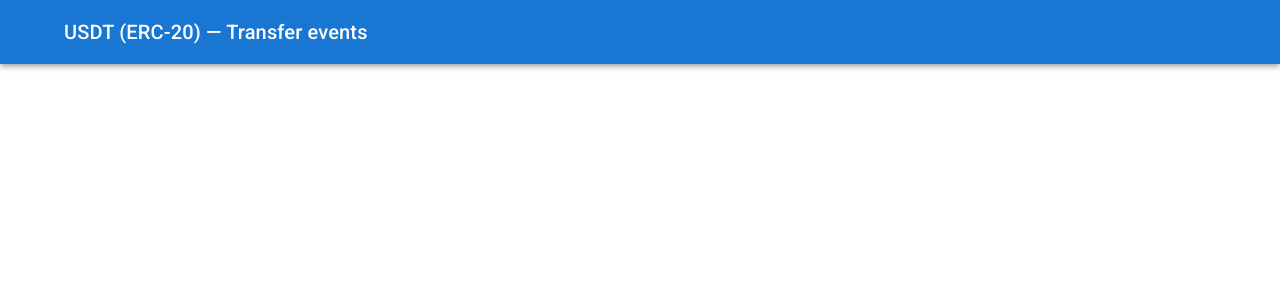
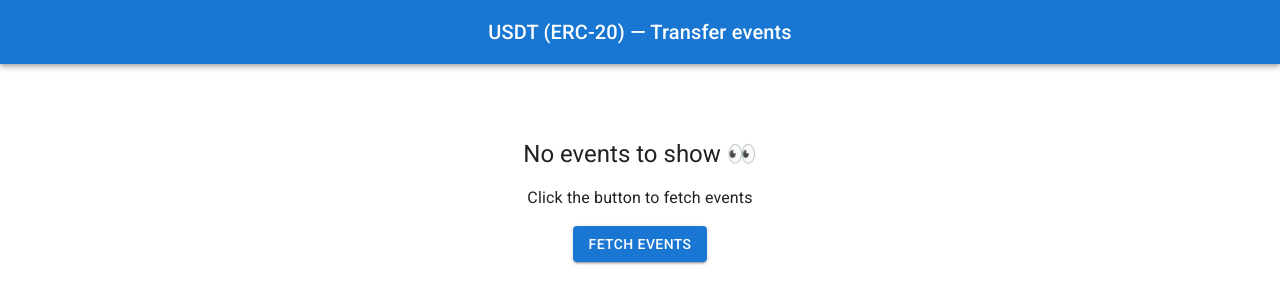
Before and after one commit to eevloeev/usdt-eth-browser, a Next.js app: page / in a window 1280 px wide. Shown: the top 304 px of the page. Built offline with nearby package versions, Linux system fonts and the light colour scheme.

Commit message:
new UI page: transfer event list

```diff
--- a/package.json
+++ b/package.json
@@ -14,6 +14,7 @@
     "@fontsource/roboto": "5.0.8",
     "@mui/icons-material": "5.14.3",
     "@mui/material": "5.14.4",
+    "@mui/x-data-grid": "6.11.0",
     "@reduxjs/toolkit": "1.9.5",
     "@types/node": "20.4.9",
     "@types/react": "18.2.19",
--- a/src/app/page.tsx
+++ b/src/app/page.tsx
@@ -1,18 +1,27 @@
+import { EventsGrid } from "@/components/EventsGrid"
 import { AppBar, Container, Toolbar, Typography } from "@mui/material"
+import { Suspense } from "react"
 
-export default function Home() {
+export default async function Home() {
   return (
     <div>
       <AppBar position="static">
-        <Toolbar>
-          <Container maxWidth="lg">
-            <Typography variant="h6" color="inherit" component="div">
-              USDT (ERC-20) &mdash; Transfer events
-            </Typography>
-          </Container>
+        <Toolbar
+          sx={{
+            display: "flex",
+            justifyContent: "center",
+          }}
+        >
+          <Typography variant="h6" color="inherit">
+            USDT (ERC-20) &mdash; Transfer events
+          </Typography>
         </Toolbar>
       </AppBar>
-      <Container maxWidth="lg"></Container>
+      <Container maxWidth="lg" sx={{ py: 2 }}>
+        <Suspense fallback={<div>Loading...</div>}>
+          <EventsGrid />
+        </Suspense>
+      </Container>
     </div>
   )
 }
--- /dev/null
+++ b/src/components/EventsGrid.tsx
@@ -0,0 +1,124 @@
+"use client"
+
+import { Box, Button, Typography } from "@mui/material"
+import { DataGrid, GridColDef } from "@mui/x-data-grid"
+import { useState } from "react"
+
+const TABLE_PAGE_SIZE = 10
+
+const columns: GridColDef[] = [
+  {
+    field: "blockNumber",
+    headerName: "Block",
+    width: 90,
+    type: "number",
+  },
+  {
+    field: "transactionHash",
+    headerName: "Txn Hash",
+    width: 180,
+  },
+  {
+    field: "time",
+    headerName: "Time",
+    width: 180,
+    sortable: false,
+    valueFormatter: (params) => {
+      return new Date(params.value).toLocaleString()
+    },
+  },
+  {
+    field: "from",
+    headerName: "From",
+    width: 180,
+    valueGetter: (params) => {
+      console.log(params)
+      return params.row?.returnValues?.from
+    },
+  },
+  {
+    field: "to",
+    headerName: "To",
+    width: 180,
+    valueGetter: (params) => params.row?.returnValues?.to,
+  },
+  {
+    field: "amount",
+    headerName: "Amount",
+    width: 150,
+    type: "number",
+    valueFormatter(params) {
+      return params.value + " USDT"
+    },
+  },
+  {
+    field: "fee",
+    headerName: "Txn Fee",
+    width: 150,
+    editable: true,
+    type: "number",
+    valueFormatter(params) {
+      return params.value + " ETH"
+    },
+  },
+]
+
+const EventsGrid = () => {
+  const [events, setEvents] = useState([])
+  const [loading, setLoading] = useState(false)
+
+  const fetchEvents = async () => {
+    setLoading(true)
+    const response = await fetch("/api/v1/events")
+    const data = await response.json()
+    const events = data.events.map((event: any) => ({
+      ...event,
+      id: event._id,
+    }))
+    setEvents(events)
+    setLoading(false)
+  }
+
+  const handleClick = () => {
+    fetchEvents()
+  }
+
+  return (
+    <>
+      {events.length > 0 ? (
+        <DataGrid
+          rows={events}
+          columns={columns}
+          initialState={{
+            pagination: {
+              paginationModel: {
+                pageSize: TABLE_PAGE_SIZE,
+              },
+            },
+          }}
+          pageSizeOptions={[TABLE_PAGE_SIZE]}
+          disableRowSelectionOnClick
+        />
+      ) : (
+        <Box
+          sx={{
+            display: "flex",
+            flexDirection: "column",
+            justifyContent: "center",
+            alignItems: "center",
+            gap: "1rem",
+            height: "30vh",
+          }}
+        >
+          <Typography variant="h5">No events to show 👀</Typography>
+          <Typography>Click the button to fetch events</Typography>
+          <Button variant="contained" onClick={handleClick} disabled={loading}>
+            {loading ? "Loading..." : "Fetch Events"}
+          </Button>
+        </Box>
+      )}
+    </>
+  )
+}
+
+export { EventsGrid }
```
Also changed, not shown: 1 other file (tests, documents, lock files or other folders).
